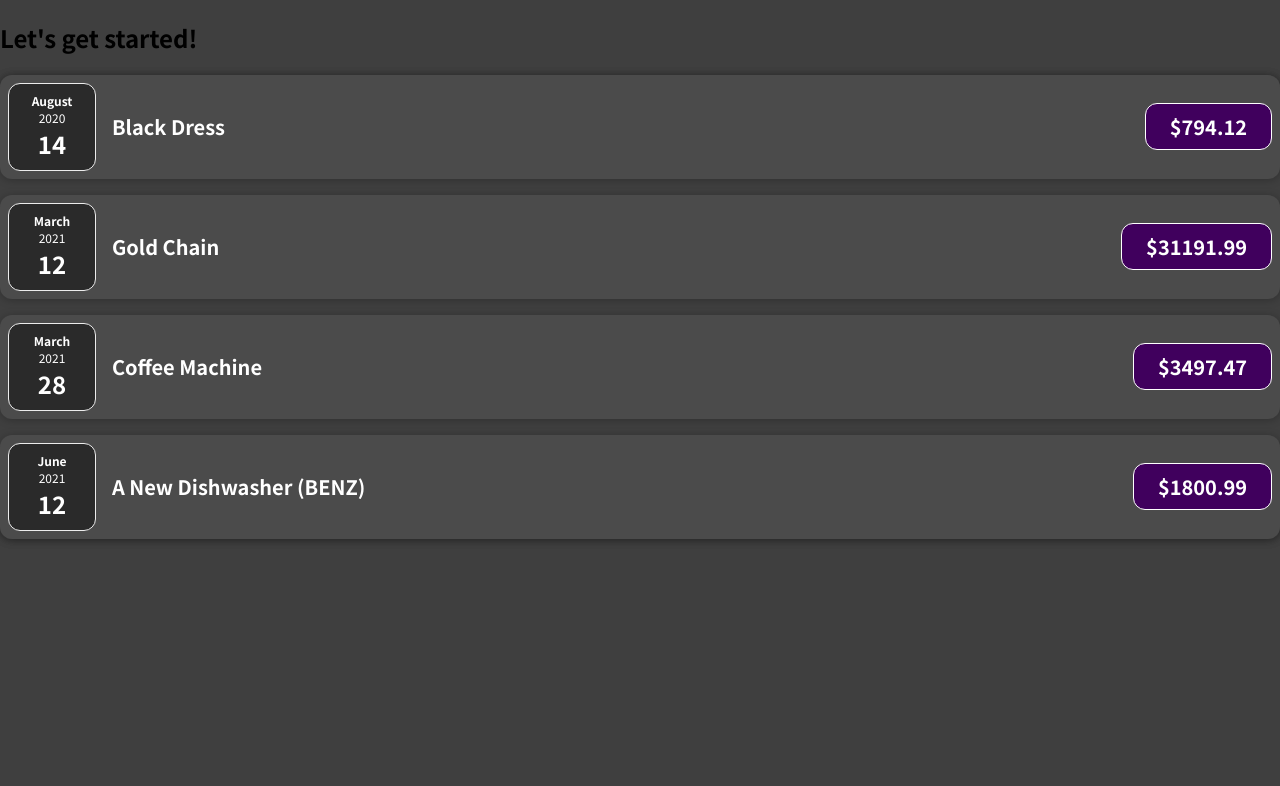
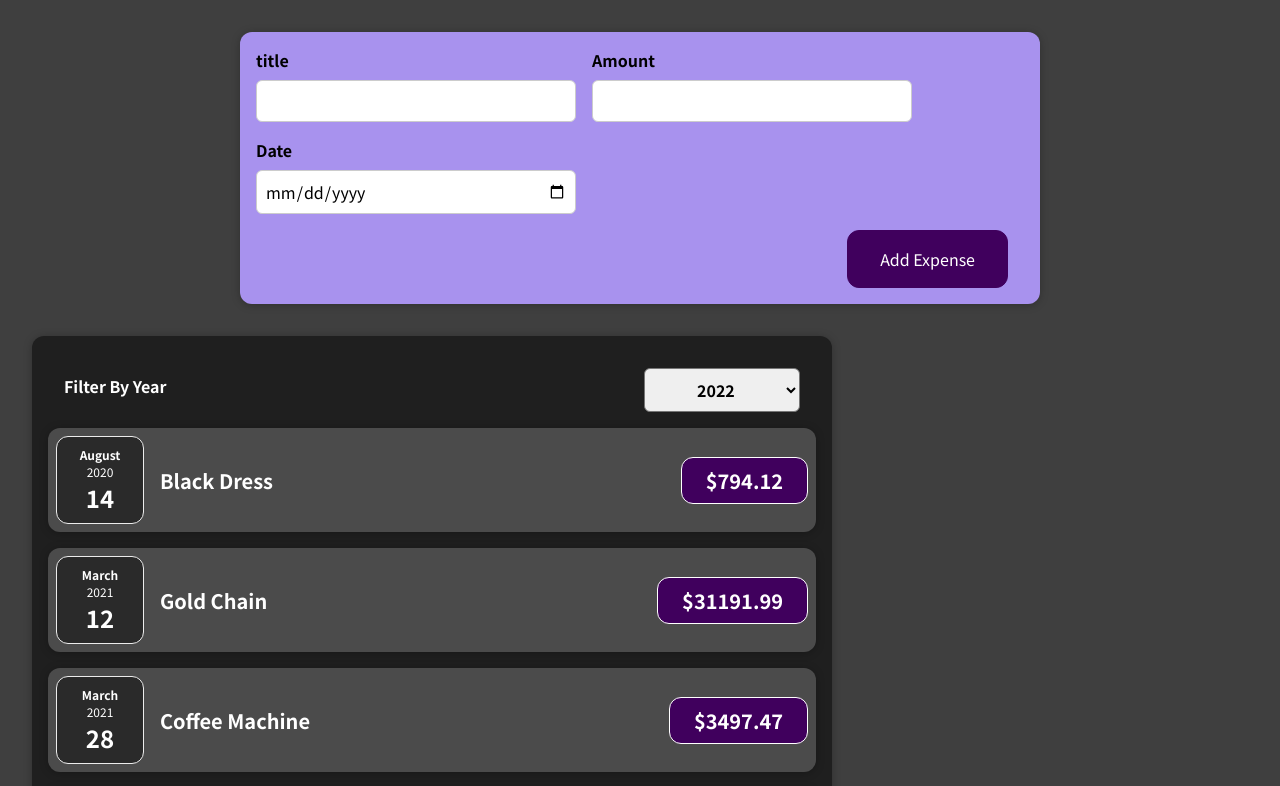
Before and after one commit to MubasherChaudhry/React_Basic_and_work_with_Components, a React (Create React App) app: page / in a window 1280 px wide. Shown: the top 786 px of the page. Built offline with nearby package versions, Linux system fonts and the light colour scheme.

Commit message:
added new expenses into the existing array

```diff
--- a/src/App.js
+++ b/src/App.js
@@ -1,15 +1,21 @@
 // import ExpenseItem from "./components/ExpenseItem";
+import React, { useState } from "react";
 import Expenses from "./components/Expenses/Expenses";
+import NewExpense from "./components/NewExpense/NewExpense";
 
-function App() {
-  const expenses = [
+const Dummy_Expenses = [
   {
     id: "e1",
     title: "Black Dress",
     amount: 794.12,
     date: new Date(2020, 7, 14),
   },
-    { id: "e2", title: "Gold Chain", amount: 31191.99, date: new Date(2021, 2, 12) },
+  {
+    id: "e2",
+    title: "Gold Chain",
+    amount: 31191.99,
+    date: new Date(2021, 2, 12),
+  },
   {
     id: "e3",
     title: "Coffee Machine",
@@ -23,12 +29,20 @@
     date: new Date(2021, 5, 12),
   },
 ];
+
+const App = () => {
+  const [expenses, setExpense] = useState(Dummy_Expenses);
+
+  const addExpenseHandler = (expense) => {
+    setExpense([expense, ...expenses]);
+  };
+
   return (
     <div>
-      <h2>Let's get started!</h2>
+      <NewExpense onAddExpense={addExpenseHandler} />
       <Expenses items={expenses} />
     </div>
   );
-}
+};
 
 export default App;
--- a/src/components/Expenses/Expenses.jsx
+++ b/src/components/Expenses/Expenses.jsx
@@ -1,13 +1,34 @@
-import React from 'react'
-import ExpenseItem from './ExpenseItem'
-import './Expenses.css'
-import Card from '../UI/Card'
+import React, { useState } from "react";
+import ExpenseItem from "./ExpenseItem";
+import "./Expenses.css";
+import Card from "../UI/Card";
+import ExpensesFilter from "./ExpensesFilter";
+import "./Expenses.css";
 
 const Expenses = (props) => {
+  const [filteredYear, setFilteredYear] = useState("2020");
 
+  const filterChangeHandler = (selectedYear) => {
+    setFilteredYear(selectedYear);
+  };
   return (
-    <Card className='props.items'>
-      <ExpenseItem
+    <div>
+      {/* <Card className='props.items'> */}
+      <Card className="expenses">
+        <ExpensesFilter
+          selectedYear={filteredYear}
+          onChangeFilter={filterChangeHandler}
+        />
+
+        {props.items.map((expense) => (
+          <ExpenseItem
+            title={expense.title}
+            amount={expense.amount}
+            date={expense.date}
+          />
+        ))}
+
+        {/* <ExpenseItem
         title={props.items[0].title}
         amount={props.items[0].amount}
         date={props.items[0].date}
@@ -26,9 +47,10 @@
         title={props.items[3].title}
         amount={props.items[3].amount}
         date={props.items[3].date}
-      />
-    </Card>
-  )
-}
+      /> */}
+      </Card>
+    </div>
+  );
+};
 
-export default Expenses
+export default Expenses;
--- /dev/null
+++ b/src/components/Expenses/ExpensesFilter.css
@@ -0,0 +1,24 @@
+.expenses-filter {
+  color: white;
+  padding: 0 1rem;
+}
+
+.expenses-filter__control {
+  display: flex;
+  width: 100%;
+  align-items: center;
+  justify-content: space-between;
+  margin: 1rem 0;
+}
+
+.expenses-filter label {
+  font-weight: bold;
+  margin-bottom: 0.5rem;
+}
+
+.expenses-filter select {
+  font: inherit;
+  padding: 0.5rem 3rem;
+  font-weight: bold;
+  border-radius: 6px;
+}
--- /dev/null
+++ b/src/components/Expenses/ExpensesFilter.jsx
@@ -0,0 +1,25 @@
+import React from "react";
+
+import './ExpensesFilter.css'
+
+const ExpensesFilter = (props) => {
+  const dropdownChangeHandler = (event) => {
+    props.onChangeFilter(event.target.value);
+  };
+
+  return (
+    <div className="expenses-filter">
+      <div className="expenses-filter__control">
+        <label>Filter By Year</label>
+        <select value={props.selected} onChange={dropdownChangeHandler}>
+        <option value="2022">2022</option>
+        <option value="2021">2021</option>
+        <option value="2020">2020</option>
+        <option value="2019">2019</option>
+        </select>
+      </div>
+    </div>
+  );
+};
+
+export default ExpensesFilter;
--- /dev/null
+++ b/src/components/NewExpense/ExpenseForm.css
@@ -0,0 +1,26 @@
+.new-expense__controls {
+  display: flex;
+  flex-wrap: wrap;
+  gap: 1rem;
+  margin-bottom: 1rem;
+  text-align: left;
+}
+
+.new-expense__control label {
+  font-weight: bold;
+  margin-bottom: 0.5rem;
+  display: block;
+}
+
+.new-expense__control input {
+  font: inherit;
+  padding: 0.5rem;
+  border-radius: 6px;
+  border: 1px solid #ccc;
+  width: 20rem;
+  max-width: 100%;
+}
+
+.new-expense__actions {
+  text-align: right;
+}
--- /dev/null
+++ b/src/components/NewExpense/ExpenseForm.jsx
@@ -0,0 +1,91 @@
+import React, { useState } from "react";
+import "./ExpenseForm.css";
+
+function ExpenseForm(props) {
+  const [enteredTitle, setEnteredTitle]= useState('')
+  const [enteredAmount, setEnteredAmount]= useState('')
+  const [enteredDate, setEnteredDate]= useState('')
+
+
+
+  // const [userInput, setUserInput] = useState({
+  //   enteredTitle: "",
+  //   enteredAmount: "",
+  //   enteredDate: "",
+  // });
+
+  const titleChangeHandler = (event) => {
+    setEnteredTitle(event.target.value);
+    // setUserInput({
+    //   ...userInput,
+    //   enteredTitle: event.target.value,
+    // });
+  };
+
+  const amountChangeHandler = (event) => {
+    setEnteredAmount(event.target.value);
+    // setUserInput({
+    //   ...userInput,
+    //   enteredAmount: event.target.value,
+    // });
+  };
+
+  const dateChangeHandler = (event) => {
+    setEnteredDate(event.target.value);
+    // setUserInput({
+    //   ...userInput,
+    //   enteredDate: event.target.value,
+    // });
+  };
+
+  const submitHandler=(event)=> {
+  event.preventDefault();
+  const expenseData={
+    title:enteredTitle,
+    amount: enteredAmount,
+    date: new Date(enteredDate)
+  }
+
+  props.onSaveExpenseData(expenseData);
+  setEnteredTitle('')
+  setEnteredAmount('')
+  setEnteredDate('')
+
+  }
+
+  return (
+    <form onSubmit={submitHandler}>
+      <div className="new-expense__controls">
+        <div className="new-expense__control">
+          <label>title</label>
+          <input type="text" value={enteredTitle} onChange={titleChangeHandler} />
+        </div>
+        <div className="new-expense__control">
+          <label>Amount</label>
+          <input
+            type="number"
+            min="0.0.1"
+            step="0.01"
+            value={enteredAmount}
+            onChange={amountChangeHandler}
+          />
+        </div>
+        <div className="new-expense__control">
+          <label>Date</label>
+          <input
+            type="date"
+            min="2019-01-01"
+            max="2022-12-31"
+            value={enteredDate}
+            onChange={dateChangeHandler}
+          />
+        </div>
+      </div>
+      <div className="new-expense__actions">
+        <button type="submit"> Add Expense</button>
+      </div>
+    </form>
+  );
+}
+
+export default ExpenseForm;
--- /dev/null
+++ b/src/components/NewExpense/NewExpense.css
@@ -0,0 +1,38 @@
+.new-expense {
+  background-color: #a892ee;
+  padding: 1rem;
+  margin: 2rem auto;
+  width: 50rem;
+  max-width: 95%;
+  border-radius: 12px;
+  text-align: center;
+  box-shadow: 0 1px 8px rgba(0, 0, 0, 0.25);
+}
+
+.new-expense button {
+  font: inherit;
+  cursor: pointer;
+  padding: 1rem 2rem;
+  border: 1px solid #40005d;
+  background-color: #40005d;
+  color: white;
+  border-radius: 12px;
+  margin-right: 1rem;
+}
+
+.new-expense button:hover,
+.new-expense button:active {
+  background-color: #510674;
+  border-color: #510674;
+}
+
+.new-expense button.alternative {
+  color: #220131;
+  border-color: transparent;
+  background-color: transparent;
+}
+
+.new-expense button.alternative:hover,
+.new-expense button.alternative:active {
+  background-color: #ddb3f8;
+}
--- /dev/null
+++ b/src/components/NewExpense/NewExpense.jsx
@@ -0,0 +1,21 @@
+import React from "react";
+import "./NewExpense.css";
+
+import ExpenseForm from "./ExpenseForm";
+
+const NewExpense = (props) => {
+  const saveExpenseDataHandler = (enteredExpenseData) => {
+    const expenseData = {
+      ...enteredExpenseData,
+      id: Math.random().toString(),
+    };
+    props.onAddExpense(expenseData);
+  };
+  return (
+    <div className="new-expense">
+      <ExpenseForm onSaveExpenseData ={saveExpenseDataHandler} />
+    </div>
+  );
+};
+
+export default NewExpense;
```
Also changed, not shown: src/components/Expenses/ExpenseItem.jsx (+9 -0 lines), src/components/UI/Card.css (line endings or trailing spaces). Lines whose indentation alone changed are shown as unchanged.
